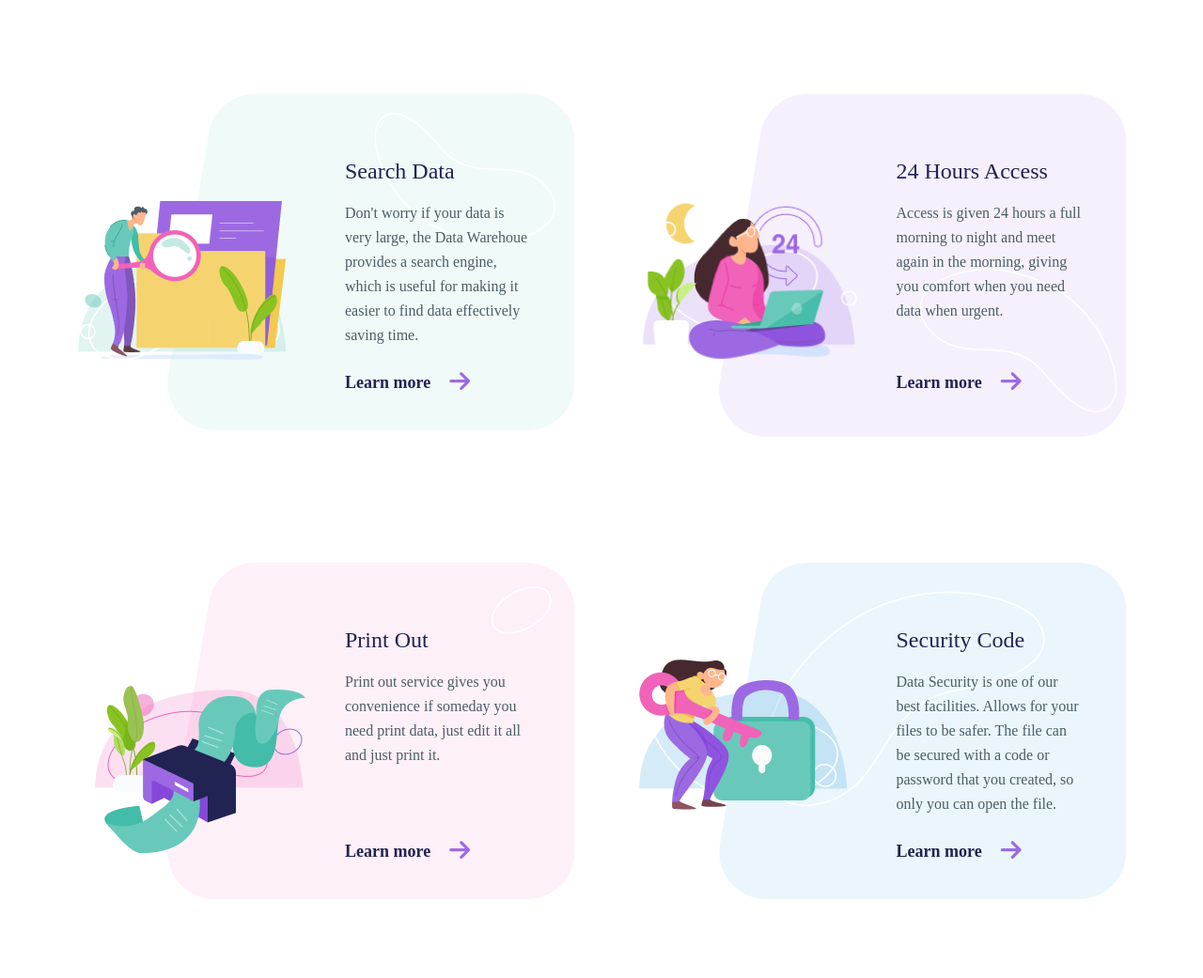
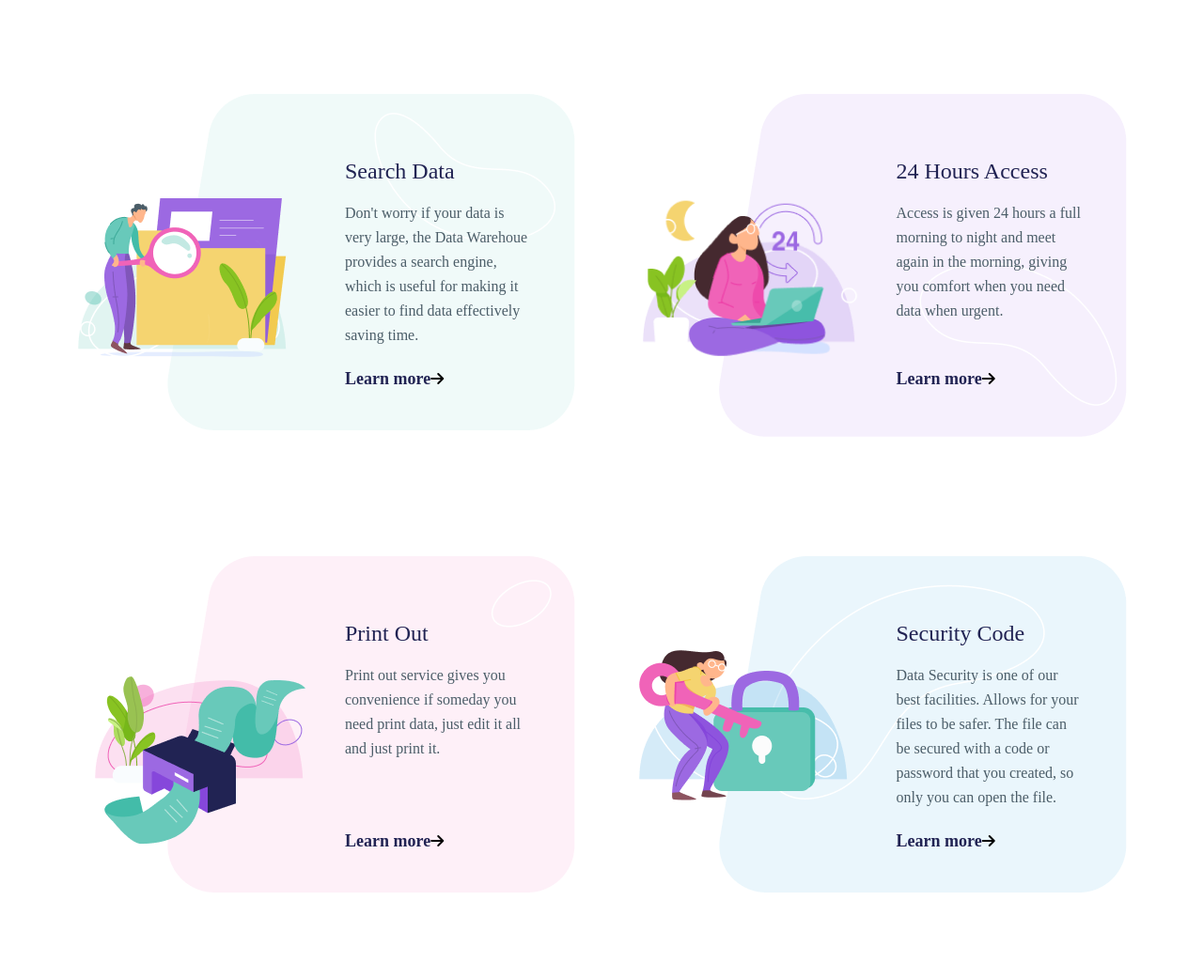
Before and after one commit to seweryngolba/exc-grid, a plain HTML site: page index.html in a window 1280 px wide. Shown: the whole page at 94% size. Drawn offline with Linux system fonts and the light colour scheme.

Commit message:
last commit

```diff
--- a/style.css
+++ b/style.css
@@ -92,11 +92,11 @@
   font-weight: bold;
 }
 
-.fa-arrow-right {
+/* .fa-arrow-right {
   font-size: 25px;
   color: #9c69e2;
-  margin-left: 20px;
-}
+  padding-left: 20px;
+} */
 
 .offer-photo-two,
 .offer-photo-four {
```
